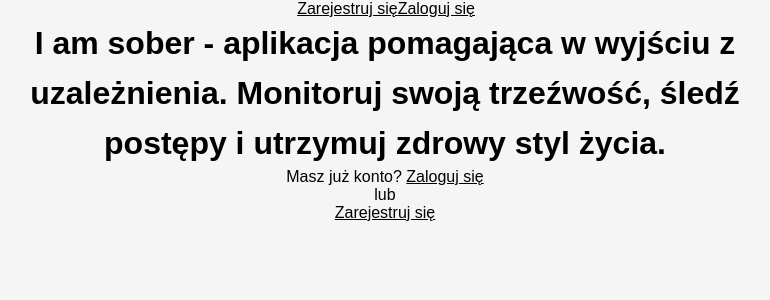
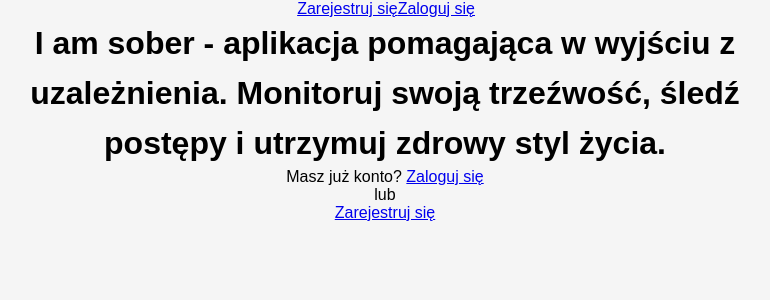
Before and after one commit to RadekPalka/react-i-am-sober, a React (Vite) app: page / in a window 1280 px wide. Shown: the top 300 px of the page, without its empty margins (255-1025 px from the left). Built offline with nearby package versions, Linux system fonts and the light colour scheme.

Commit message:
feat: add props to NavBar styled componenrs

```diff
--- a/src/components/NavBar.tsx
+++ b/src/components/NavBar.tsx
@@ -21,8 +21,12 @@ export const NavBar: React.FC<Props> = ({ linksObj }) => {
 							<StyledLi>
 								<StyledLink
 									to={el.to}
-									$width={linksObj.styles.buttonsWidth}
-									$height={linksObj.styles.buttonsHeight}
+									$width={linksObj.styles.width}
+									$height={linksObj.styles.height}
+									$display={linksObj.styles.linkDisplay}
+									$borderRadius={linksObj.styles.borderRadius}
+									$backgroundColor={linksObj.styles.linkBackgroundColor}
+									$color={linksObj.styles.linkColor}
 								>
 									{el.label}
 								</StyledLink>
--- a/src/components/StyledButton.ts
+++ b/src/components/StyledButton.ts
@@ -7,8 +7,8 @@ type StyledButtonProps = {
 
 export const StyledButton = styled.button<StyledButtonProps>`
 	display: block;
-	width: ${(props) => props.$width};
-	height: ${(props) => props.$height};
+	width: ${(props) => props.$width? props.$width : '90px'};
+	height: ${(props) => props.$height? props.$height : '30px'};
 	background-color: black;
 	color: #fff;
 	border-radius: 10px;
--- a/src/components/StyledLink.ts
+++ b/src/components/StyledLink.ts
@@ -7,12 +7,15 @@ type Props = {
 	$height?: string;
 	$border?: string;
 	$borderRadius?: string;
+	$backgroundColor?: string;
+	$color?: string
 };
 
 export const StyledLink = styled(Link)<Props>`
-	color: inherit;
+	color: {(props)=> props.$color || 'inherit'};
 	display: ${(props) => props.$display};
 	width: ${(props) => props.$width};
 	height: ${(props) => props.$height};
 	border-radius: ${(props) => props.$borderRadius};
+	background-color: ${(props)=> props.$backgroundColor}
 `;
--- a/src/pages/AddictionDetails.tsx
+++ b/src/pages/AddictionDetails.tsx
@@ -69,8 +69,13 @@ export const AddictionDetails: React.FC = () => {
 		],
 		styles: {
 			navJustifyContent: 'end',
-			buttonsWidth: '85px',
-			buttonsHeight: '25px',
+			width: '100px',
+			height: '25px',
+			linkColor: 'white',
+			linkDisplay: 'block',
+			borderRadius: '15px',
+			linkBackgroundColor: 'black'
+
 		},
 	};
 
```
Also changed, not shown: src/types/Links.ts (+7 -2 lines).
